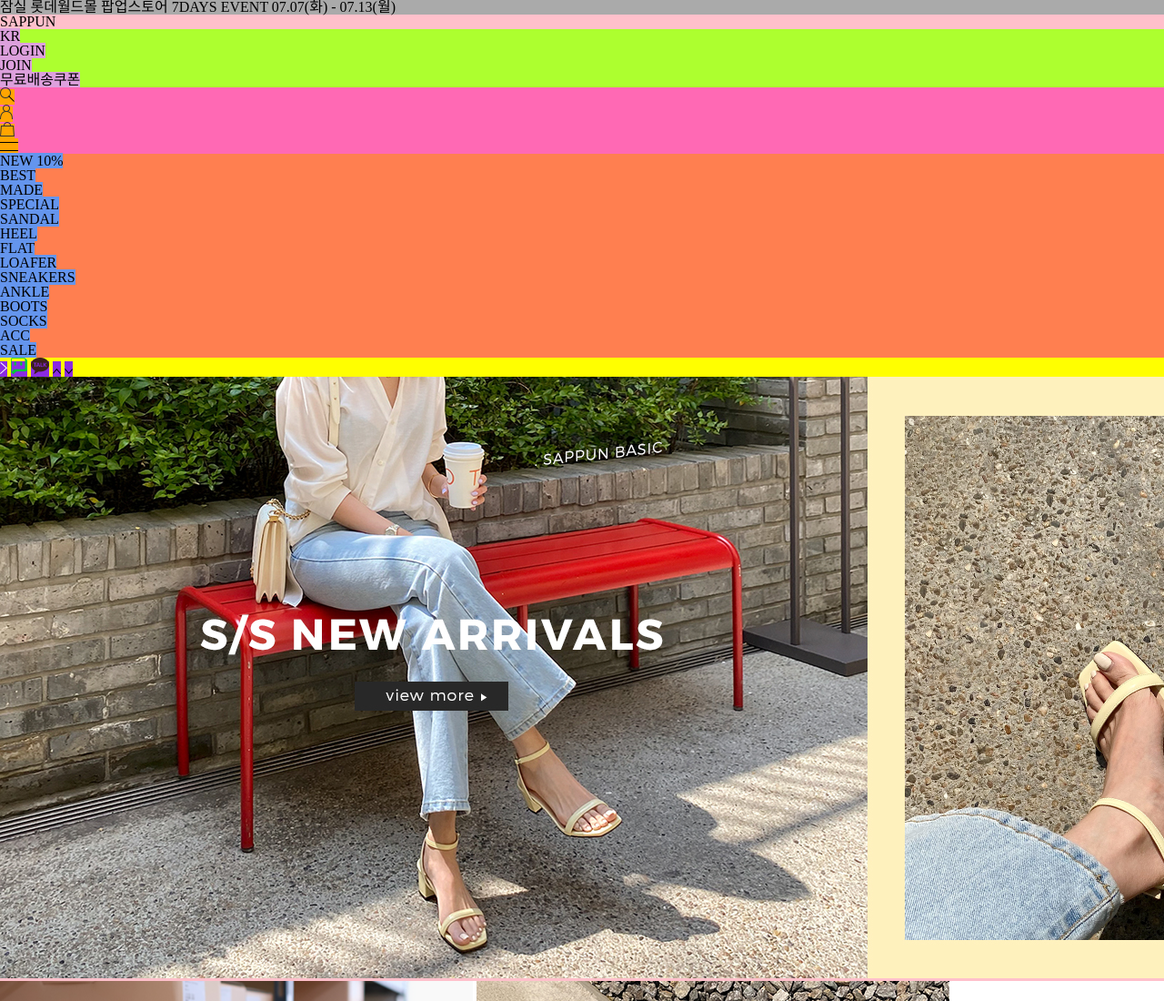
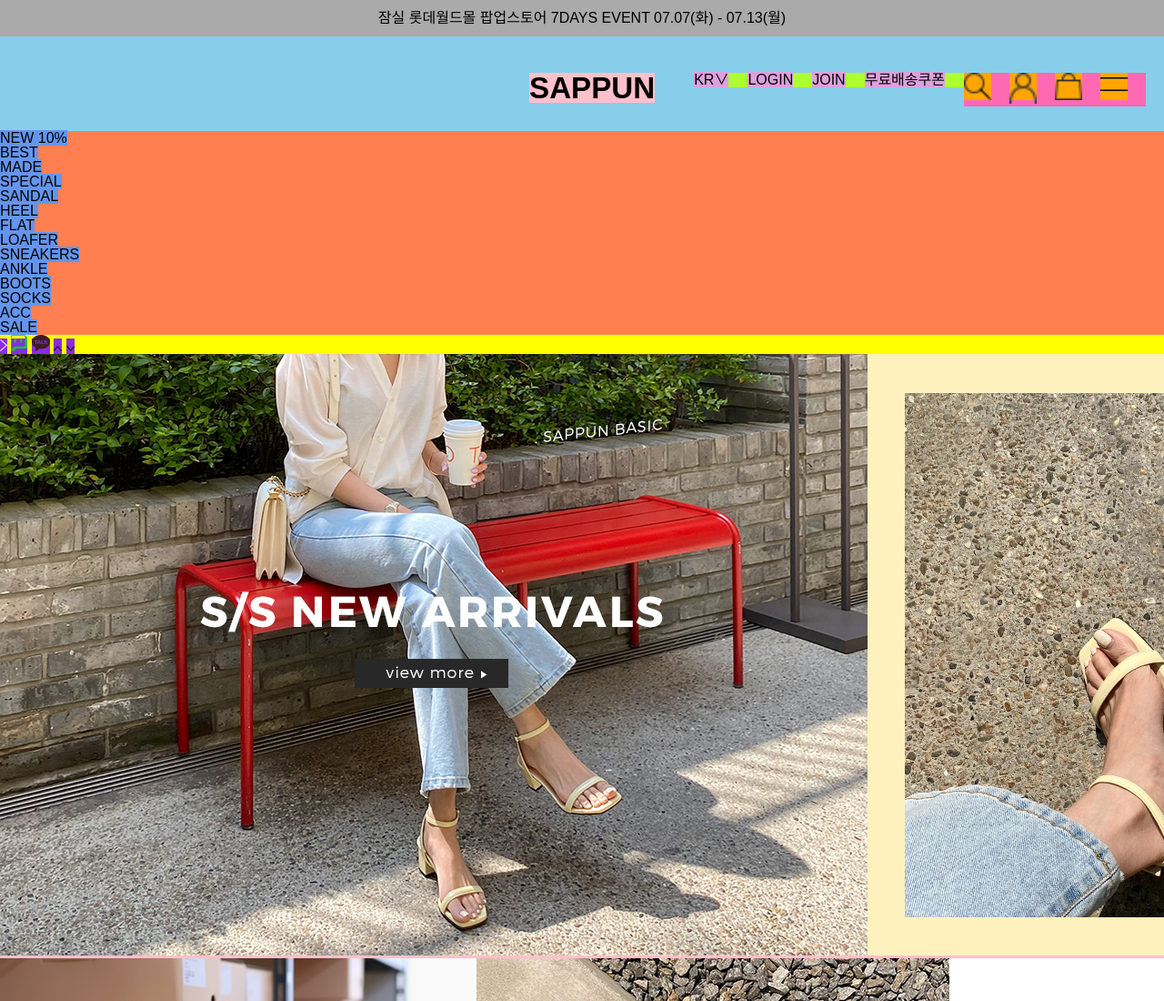
Before and after one commit to wldbs8563/web_html, a plain HTML site: page sappun/index.html in a window 1280 px wide. Shown: the top 1100 px of the page at 91% size. Drawn offline with Linux system fonts and the light colour scheme; files whose address does not match are found by name.

Commit message:
Add files via upload

```diff
--- a/sappun/index.html
+++ b/sappun/index.html
@@ -18,18 +18,20 @@
         </div>
         <div class="h_middle">
             <h1>SAPPUN</h1>
-            <ul class="lnb_left">
-                <li><a href="#">KR</a></li>
+            <div class="lnb">
+                <ul class="left">
+                    <li><a href="#">KR∨</a></li>
                     <li><a href="#">LOGIN</a></li>
                     <li><a href="#">JOIN</a></li>
                     <li><a href="#">무료배송쿠폰</a></li>
                 </ul>
-            <ul class="lnb_right">
+                <ul class="right">
                     <li><a href="#"><img src="./images/sappun_img/common_search.png" alt="검색"></a></li>
                     <li><a href="#"><img src="./images/sappun_img/common_my.png" alt="마이페이지"></a></li>
                     <li><a href="#"><img src="./images/sappun_img/common_cart02.png" alt="장바구니"></a></li>
                     <li><a href="#"><img src="./images/sappun_img/common_menu.png" alt="메뉴"></a></li>
                 </ul>
+            </div>
         </div>
         <nav>
         <ul>
--- a/sappun/style/reset.css
+++ b/sappun/style/reset.css
@@ -1,5 +1,6 @@
 * {box-sizing:border-box;}
 /*local or web(@import) 글꼴 작성위치*/
+@import url('https://fonts.googleapis.com/css2?family=Noto+Sans+KR:wght@400;500;700&display=swap');
 /* reset.css */
 html,body,
 h1,h2,h3,h4,h5,h6,p,blockquote,address,
@@ -11,6 +12,7 @@ form,fieldset,legend,input,select,option,button,label,textarea {
     margin:0; padding:0; line-height:1.0;
     font-size:16px; font-style:normal; font-weight:normal;
     text-decoration:none;
+    font-family: 'Noto Sans KR', sans-serif;
 }
 th {text-align:left;}
 table,tr,th,td {border-collapse:collapse;}
--- a/sappun/style/style.css
+++ b/sappun/style/style.css
@@ -3,29 +3,47 @@ header {
     background-color: yellow;
 }
 header .event_bg {
-    background-color:#aaa;
+    background-color:#aaa; height:40px;
 }
-header .event_bg p {}
+header .event_bg p {
+    text-align:center; line-height:40px;
+}
 header .h_middle {
     background-color:skyblue;
+    margin:0 auto; width:1300px;
+    overflow:hidden; height:104px;
 }
 header .h_middle h1 {
-    background-color:pink;
+    background-color:pink; float:left;
+    font-size:2.074rem; font-weight:700;
+    margin:40px 0 0 582px;
 }
-header .h_middle .lnb_left {
+header .h_middle .lnb {
+    float:right; margin:40px;
+}
+header .h_middle .lnb .left {
     background-color:greenyellow;
+    float:left;
 }
-header .h_middle .lnb_left li {}
-header .h_middle .lnb_left li a {
+header .h_middle .lnb .left li {
+    float:left;
+}
+header .h_middle .lnb .left li a {
     background-color:plum;
+    margin-right:21px;
 }
-header .h_middle .lnb_right {
+header .h_middle .lnb .right {
     background-color:hotpink;
+    float:right;
 }
-header .h_middle .lnb_right li {}
-header .h_middle .lnb_right li a {
-    background-color:orange;
+header .h_middle .lnb .right li {
+    float:left;
 }
+header .h_middle .lnb .right li a {
+    background-color:orange; width:30px; height:30px;
+    display:inline-block; line-height:30px; margin-right:20px;
+}
+header .h_middle .lnb .right li a img {width:100%;}
 header nav {
     background-color:coral;
 }
```
Lines whose indentation alone changed are shown as unchanged.
